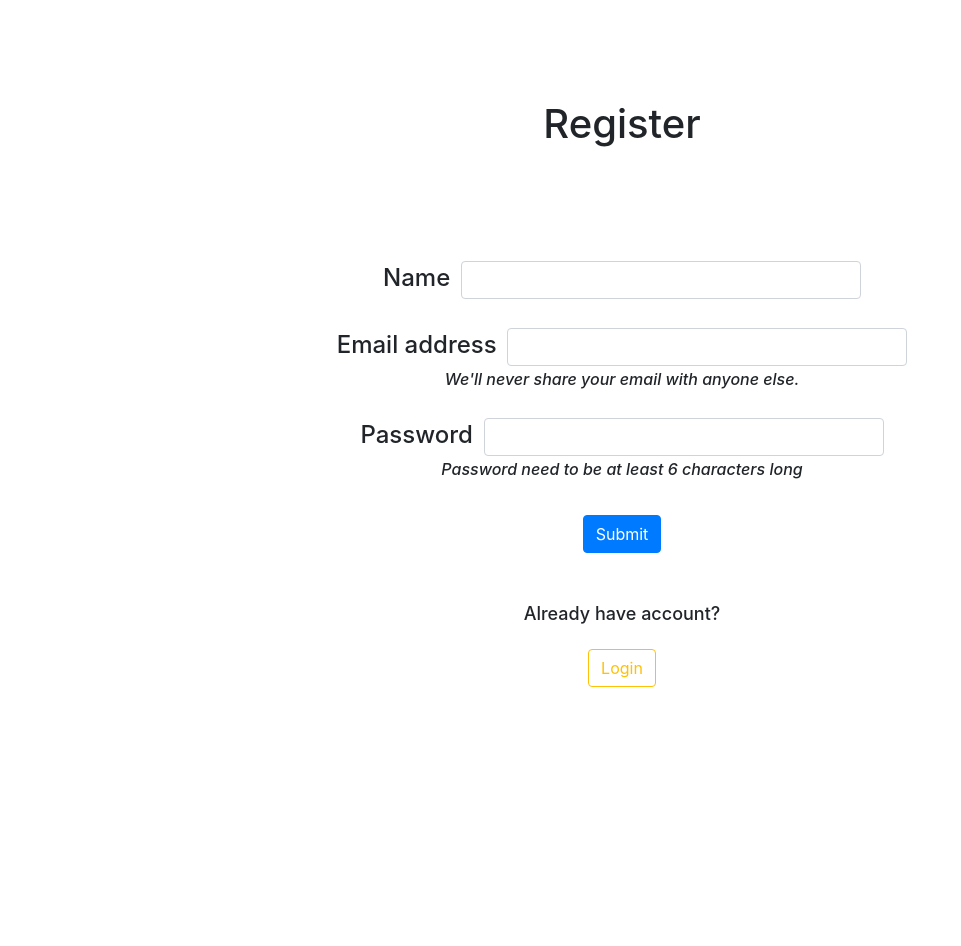
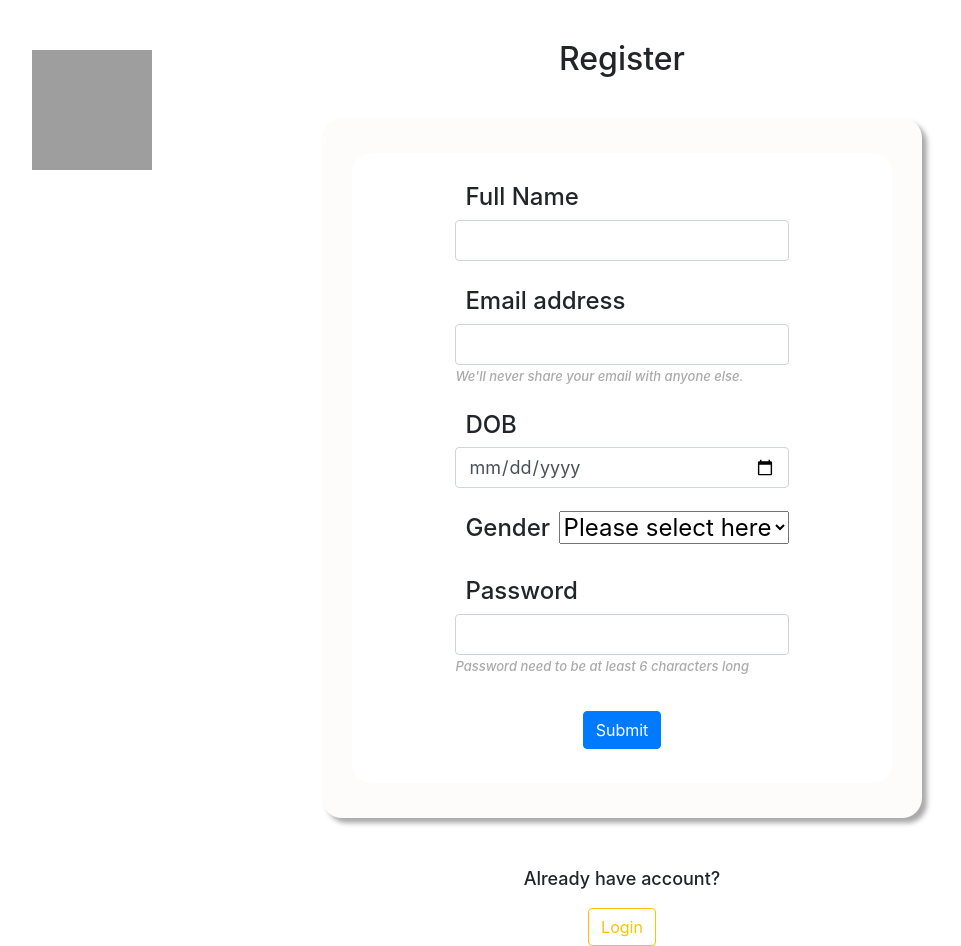
Before and after one commit to LUOYIXIN213/bt4103-retimark-webapp, a Flask app: page /register in a window 1280 px wide. Shown: the whole page, without its empty margins (18-979 px from the left). Before the commit the page ends 687 px from the top, so only its background shows below. Run offline with Flask 2, Linux system fonts and the light colour scheme; grey boxes are pictures that could not be loaded.

Commit message:
register page formatting

```diff
--- a/app.py
+++ b/app.py
@@ -54,28 +54,34 @@ def register_user():
         email = result.get('email')
         password = result.get('password')
         name = result.get('name')
+        dob = result.get('DOB')
+        gender = result.get('gender')
         try:
             #Try creating the user account using the provided data
             auth.create_user(email=email, password=password)
-            #Sign in the user
             user = pb.auth().sign_in_with_email_and_password(email, password)
             print(user)
             #Add data to global person
             global person
             person["is_logged_in"] = True
-            person["email"] = user["email"]
-            person["uid"] = user["localId"]
+            person["email"] = email
+            person["uid"] = user['localId']
             person["name"] = name
+            person['DOB'] = dob
+            person['gender'] = gender
+            print("hi")
+            pb.auth().send_email_verification(user['idToken'])
             print("hi")
             #Append data to the firebase realtime database
-            data = {"name": name, "email": email, "password": password}
+            data = {"name": name, "email": email, "password": password, 'dob': dob, "gender": gender}
             db.collection("users").document(person["uid"]).set(data)
             #Go to home page
             return redirect(url_for('home_page'))
         # if the email is registered, redirect to the login page
         except firebase_admin._auth_utils.EmailAlreadyExistsError as e:
             return redirect(url_for('login_page'))
-        except:
+        except Exception as e:
+            print(e)
             return redirect(url_for('register_page'))
 
 @app.route('/home')
--- a/templates/register.html
+++ b/templates/register.html
@@ -6,10 +6,14 @@
     <link rel="stylesheet" href="https://cdn.jsdelivr.net/npm/bootstrap@4.5.3/dist/css/bootstrap.min.css" integrity="sha384-TX8t27EcRE3e/ihU7zmQxVncDAy5uIKz4rEkgIXeMed4M0jlfIDPvg6uqKI2xXr2" crossorigin="anonymous">
 </head>
 <body>
+    <img src="/static/PIC/logo.png" alt="" width="120" height="120">
     <h1> Register <h1>
+    <div id="outer-box">
+        <div id="inner-box">
             <form action="http://127.0.0.1:5000/register_user" method="POST">
+                <div class="input-wrapper">
                     <div class="mb-3">
-                <label for="exampleInputName1" class="form-label">Name</label>
+                        <label for="exampleInputName1" class="form-label">Full Name</label>
                         <input type="text" class="form-control" id="exampleInputName1" name="name">
                     </div>
                     <div class="mb-3">
@@ -18,38 +22,102 @@
                       <div id="emailHelp" class="form-text">We'll never share your email with anyone else.</div>
                     </div>
                     <div class="mb-3">
+                        <label for="exampleInputDOB" class="form-label">DOB</label>
+                        <input type="date" class="form-control" id="exampleInputDOB" name="DOB">
+                    </div>
+                    <div class="mb-3">
+                        <label for="exampleInputGender" class="form-label">Gender</label>
+                        <select class="form-select form-select-sm" aria-label=".form-select-sm example" name="gender" id="exampleInputGender">
+                            <option selected>Please select here</option>
+                            <option value="1">Male</option>
+                            <option value="2">Female</option>
+                        </select>
+                    </div>
+                    <div class="mb-3">
                       <label for="exampleInputPassword1" class="form-label">Password</label>
                       <input type="password" class="form-control" id="exampleInputPassword1" aria-describedby="passwordHelp" name="password">
                       <div id="passwordHelp" class="form-text">Password need to be at least 6 characters long</div>
                     </div>
+                </div>
+                <div>
                     <button type="submit" class="btn btn-primary">Submit</button>
+                </div>
             </form>
+        </div>
+    </div>
+    <div>
         <p style="font-size: large; margin-top: 50px;">Already have account? </p>
         <a type="submit" class="btn btn-outline-warning" href="{{ url_for('login_page') }}" role="button">Login</a>
+    </div>
 </body>
 </html>
 <style>
+    img {
+        position: absolute;
+        top: 50px;
+        left: 50px;
+    }
+
     h1 {
         text-align: center;
-        margin-top: 100px;
-        margin-bottom: 100px;
+        margin-top: 40px;
+        margin-bottom: 0px;;
+        font-size: xx-large;
+    }
+
+    .input-wrapper {
+        display: inline-block;
+        text-align: left;
     }
 
     .form-label {
-        margin-top: 100px;
-        display: inline;
+        position: relative;
+        margin-left: 10px;
+        margin-top: 10px;
         font-size: x-large;
     }
 
     .form-control {
-        display: inline;
-        max-width: 400px;
+        margin: auto;
+        max-width: 500px;
+        font-size: large;
     }
 
     .form-text {
-        display: center;
-        font-size: medium;
+        display: left;
+        font-size: small;
         font-style: italic;
+        color: #aaaaaa;
+    }
+
+    #outer-box {
+        margin-top: 20px;
+        margin-left: auto;
+        margin-right: auto;
+        width: 600px;
+        height: 700px;
+        background: #FEFBFB;
+        position: relative;
+        border-radius: 20px;
+        box-shadow: 5px 5px 5px #aaaaaa;
+    }
+
+    #outer-box #inner-box {
+        position: absolute;
+        padding-top: 20px;
+        padding-bottom: 20px;
+        width: 90%;
+        height: 90%;
+        background: white;
+        left: 5%;
+        top: 5%;
+        border-radius: 20px;
+    }
+
+    #exampleInputGender {
+        margin: auto;
+        max-width: 500px;
+        font-size: x-large;
     }
 
     button {
```
Lines whose indentation alone changed are shown as unchanged.
